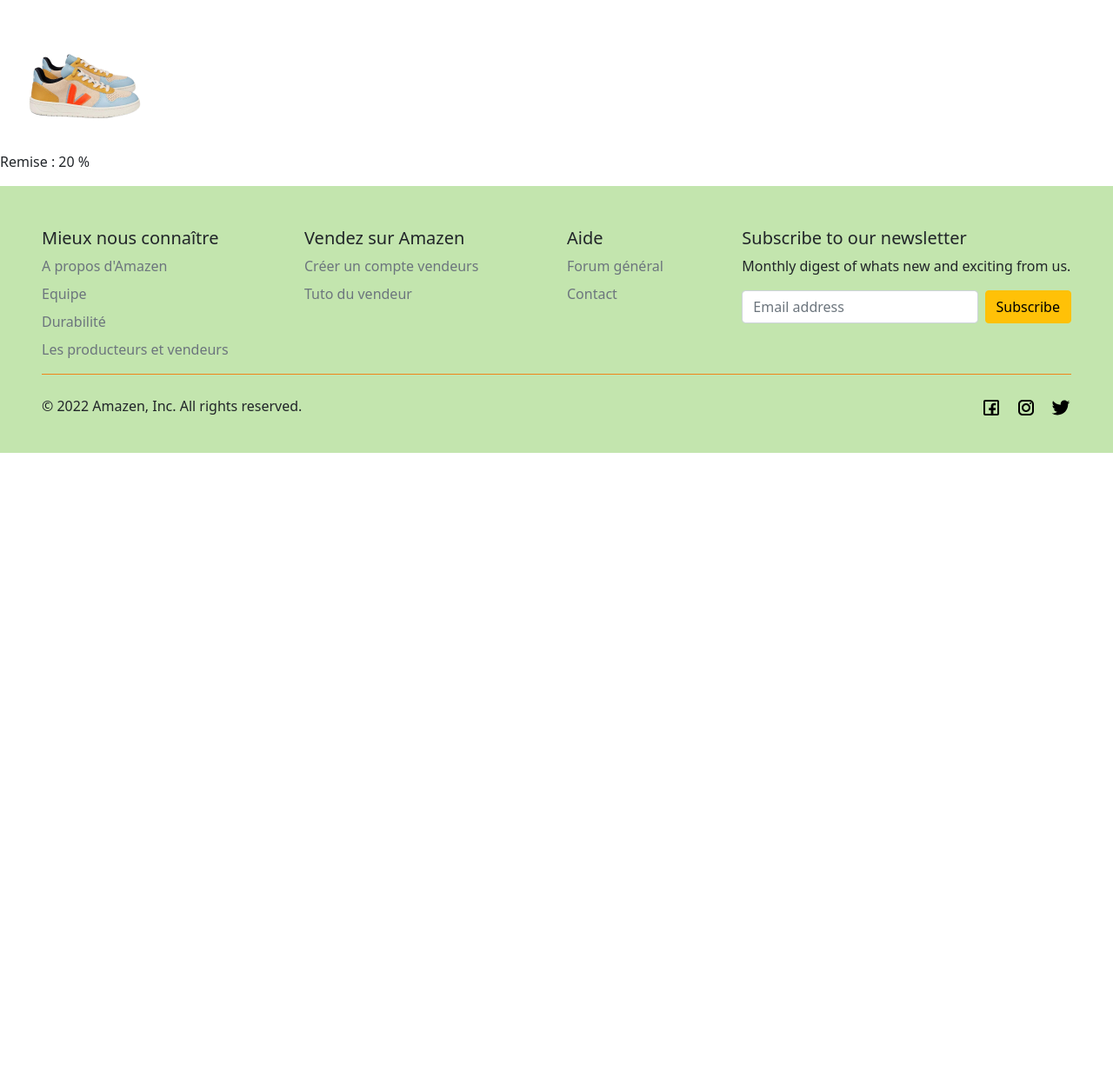
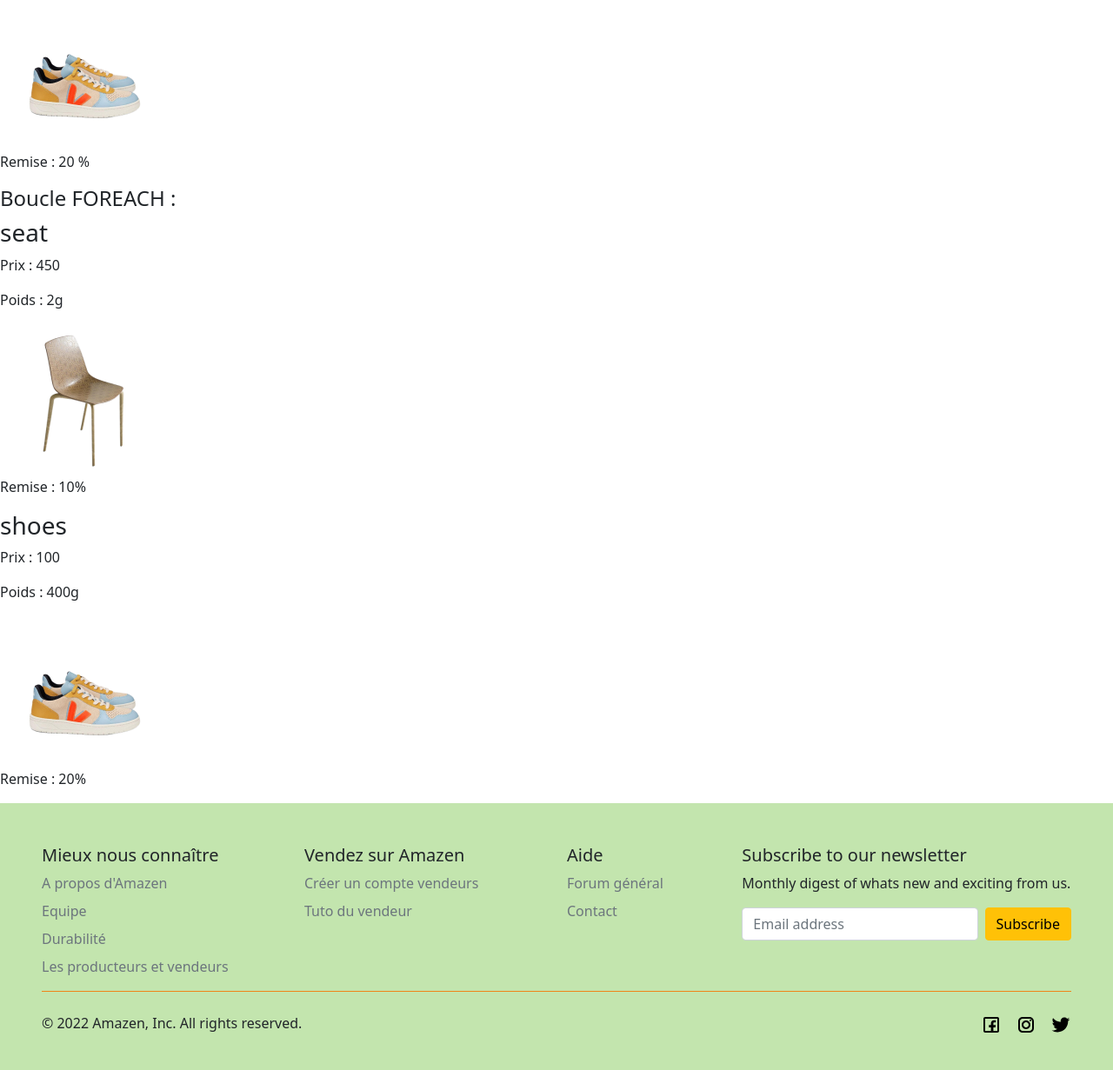
Before and after one commit to bobacarBoutayeb/php-de-base, a PHP site: page /multidimensional-catalog.php in a window 1280 px wide. Shown: the part 651-1882 px from the top of the page at 87% size. Before the commit the page ends 1172 px from the top, so only its background shows below. Run offline with PHP 8.4, Linux system fonts and the light colour scheme.

Commit message:
4 - Loops

```diff
--- a/multidimensional-catalog.php
+++ b/multidimensional-catalog.php
@@ -35,4 +35,16 @@ echo '<img src ="' . $products["shoes"]["picture_url"] . '">';
 echo '<p> Remise : ' . $products["shoes"]["discount"] . ' %</p>';
 echo '</div>';
 
+echo '<h4>Boucle FOREACH :</h4>' . PHP_EOL;
+
+foreach ($products as $product) {
+    echo '<div>';
+    echo '<h3>' . $product["name"] . '</h3>';
+    echo '<p> Prix : ' . $product["price"] . '</p>';
+    echo '<p> Poids : ' . $product["weight"] . 'g</p>';
+    echo '<img src ="' . $product["picture_url"] . '">';
+    echo '<p> Remise : ' . $product["discount"] . '%</p>';
+    echo '</div>';
+}
+
 include_once 'footer.php';
```
Also changed, not shown: simple-catalog.php (+12 -2 lines).
